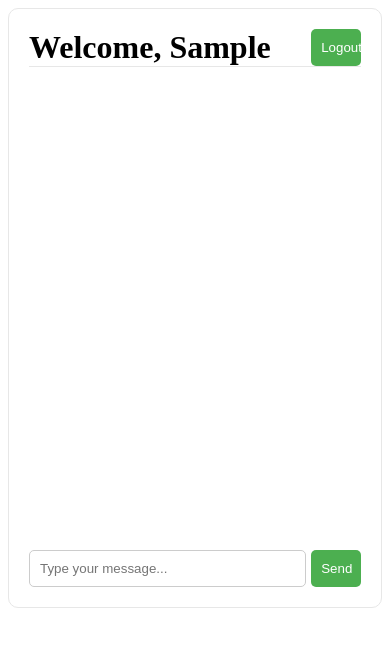
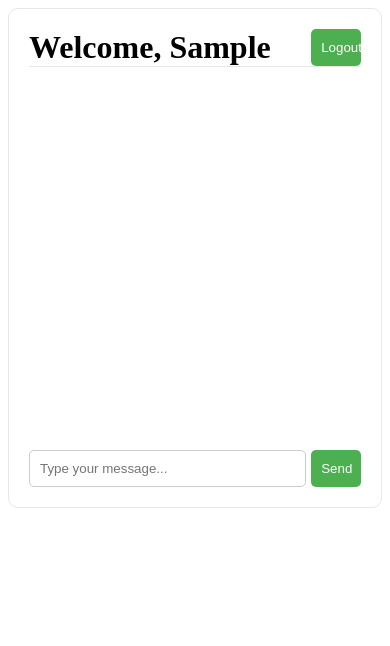
Before and after one commit to dhruvurgr8/chatappjs, a website: page docs/index.html in a window 390 px wide. Both pictures are taken after typing "Sample" into the empty fields and a click on the button "LogIn". Drawn offline with nearby package versions, Linux system fonts and the light colour scheme; no server answers.

Commit message:
chat container height fixed

```diff
--- a/docs/styles.css
+++ b/docs/styles.css
@@ -125,4 +125,7 @@
     display: flex;
     gap: 5px;
   }
+  .chat-container {
+    height: 500px;
+  }
 }
```
